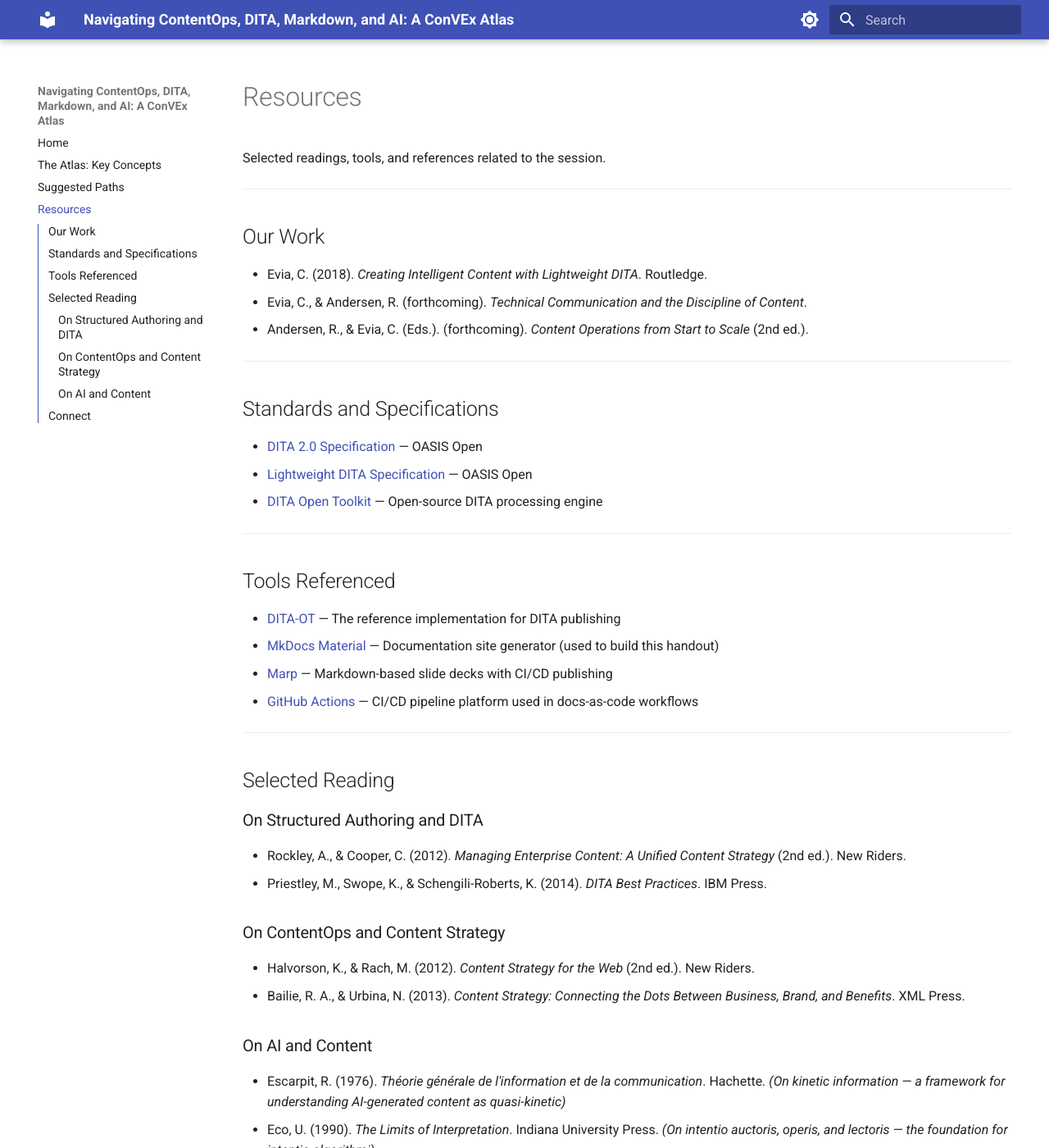
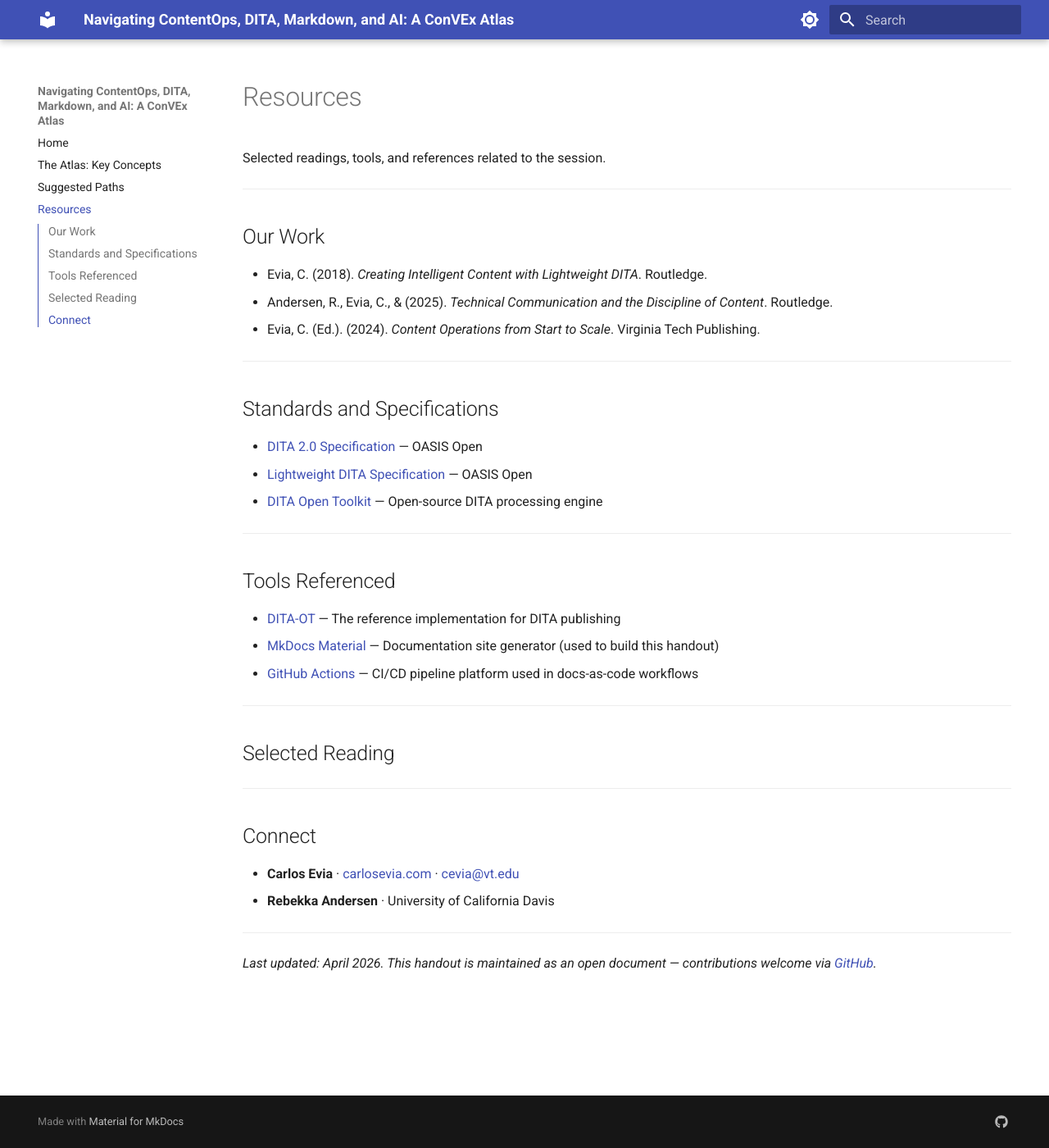
Before and after one commit to VT-Evia/convex-atlas-handout, an MkDocs documentation site: the page built from docs/resources.md, in a window 1280 px wide and 1400 px high. Shown: the whole window at 82% size. Built offline with MkDocs 1.6.1 and Material for MkDocs 9.7.7, drawn with Linux system fonts in a browser that asks for light colours; some of the changed text lies outside the part shown.

Commit message:
Revise references in resources documentation
Updated references and added publication years for upcoming works.

```diff
--- a/docs/resources.md
+++ b/docs/resources.md
@@ -7,8 +7,8 @@
 ## Our Work
 
 - Evia, C. (2018). *Creating Intelligent Content with Lightweight DITA*. Routledge.
-- Evia, C., & Andersen, R. (forthcoming). *Technical Communication and the Discipline of Content*.
-- Andersen, R., & Evia, C. (Eds.). (forthcoming). *Content Operations from Start to Scale* (2nd ed.).
+- Andersen, R., Evia, C., &  (2025). *Technical Communication and the Discipline of Content*. Routledge.
+- Evia, C. (Ed.). (2024). *Content Operations from Start to Scale*. Virginia Tech Publishing.
 
 ---
 
@@ -24,31 +24,17 @@
 
 - [DITA-OT](https://www.dita-ot.org/) — The reference implementation for DITA publishing
 - [MkDocs Material](https://squidfunk.github.io/mkdocs-material/) — Documentation site generator (used to build this handout)
-- [Marp](https://marp.app/) — Markdown-based slide decks with CI/CD publishing
 - [GitHub Actions](https://docs.github.com/en/actions) — CI/CD pipeline platform used in docs-as-code workflows
 
 ---
 
 ## Selected Reading
 
-### On Structured Authoring and DITA
-- Rockley, A., & Cooper, C. (2012). *Managing Enterprise Content: A Unified Content Strategy* (2nd ed.). New Riders.
-- Priestley, M., Swope, K., & Schengili-Roberts, K. (2014). *DITA Best Practices*. IBM Press.
-
-### On ContentOps and Content Strategy
-- Halvorson, K., & Rach, M. (2012). *Content Strategy for the Web* (2nd ed.). New Riders.
-- Bailie, R. A., & Urbina, N. (2013). *Content Strategy: Connecting the Dots Between Business, Brand, and Benefits*. XML Press.
-
-### On AI and Content
-- Escarpit, R. (1976). *Théorie générale de l'information et de la communication*. Hachette. *(On kinetic information — a framework for understanding AI-generated content as quasi-kinetic)*
-- Eco, U. (1990). *The Limits of Interpretation*. Indiana University Press. *(On intentio auctoris, operis, and lectoris — the foundation for intentio algorithmi)*
-
 ---
 
 ## Connect
 
 - **Carlos Evia** · [carlosevia.com](https://carlosevia.com) · [cevia@vt.edu](mailto:cevia@vt.edu)
-- **Tech for Humanity Initiative** · Virginia Tech College of Liberal Arts and Human Sciences
 - **Rebekka Andersen** · University of California Davis
 
 ---
```
